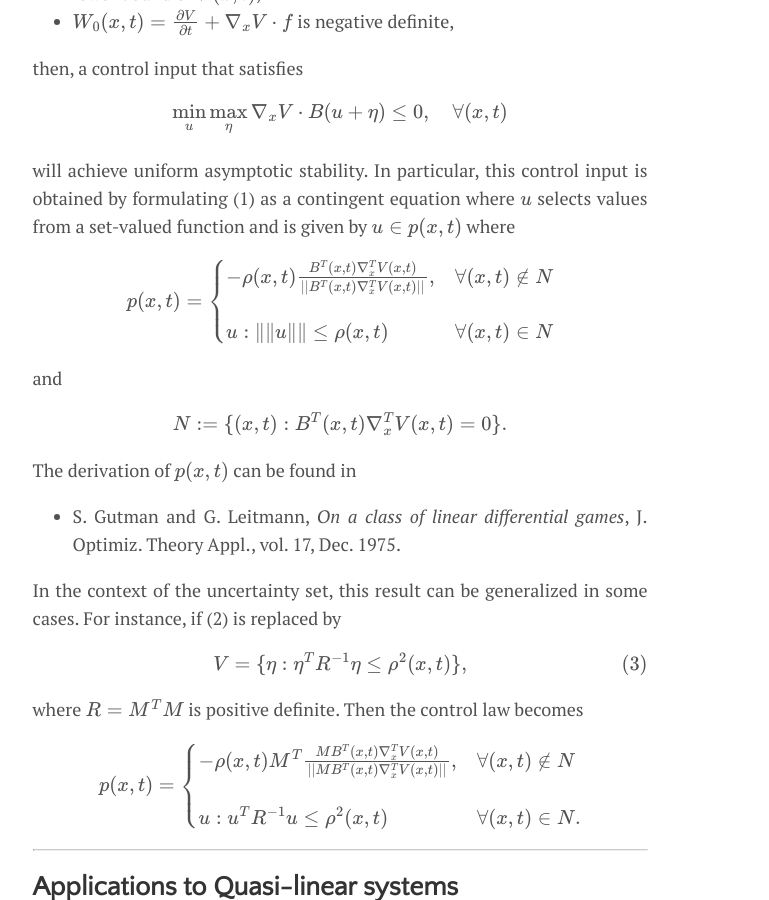
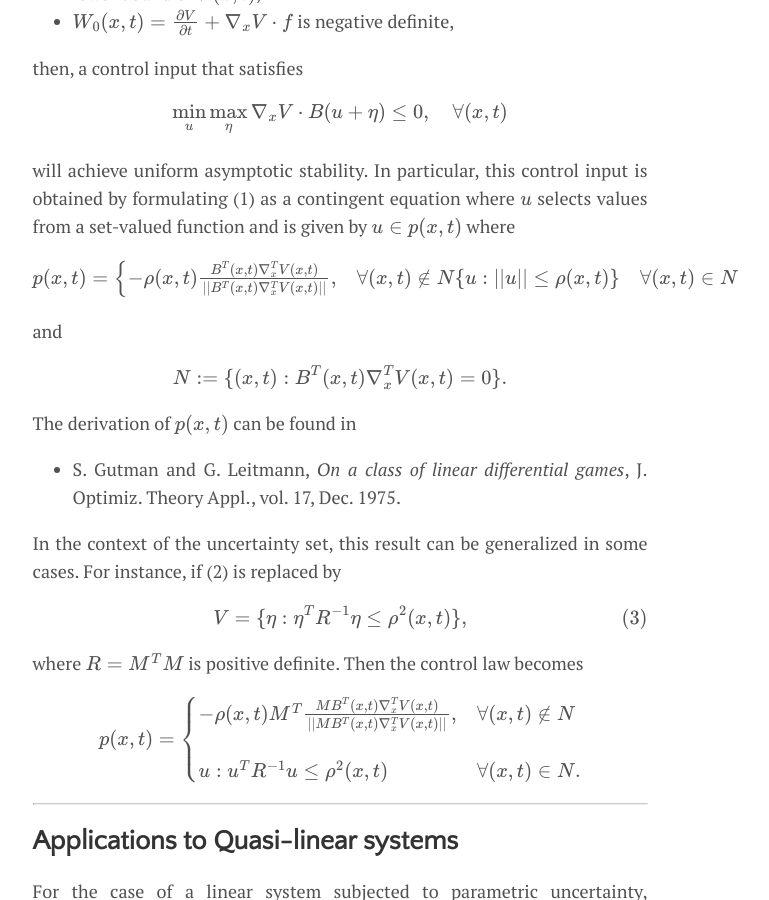
Before and after one commit to CheeGY/cheegy.github.io, a Jekyll site: the page built from _posts/2021-01-12-Gutman1979.md, in a window 1280 px wide and 900 px high, scrolled down 2781 px. Shown: the whole window, without its empty margins (300-1069 px from the left). Built offline with Jekyll 4.4.1, drawn with Linux system fonts in a browser that asks for light colours; formulas are drawn with MathJax 3.

Commit message:
Update 2021-01-12-Gutman1979.md

```diff
--- a/_posts/2021-01-12-Gutman1979.md
+++ b/_posts/2021-01-12-Gutman1979.md
@@ -74,12 +74,12 @@ then, a control input that satisfies
 \end{equation}
 will achieve uniform asymptotic stability. In particular, this control input is obtained by formulating (1) as a contingent equation where $u$ selects values from a set-valued function and is given by $u \in p(x,t)$ where
 
-$$
+\begin{aligned}
 p(x,t) = \begin{cases}
             -\rho(x,t) \frac{B^T(x,t) \nabla_x^T V(x,t)}{||B^T(x,t) \nabla_x^T V(x,t)||}, & \forall (x,t) \notin N \\
             \\{u : \|\|u\|\| \leq \rho(x,t)\\} &\forall (x,t) \in N
             \end{cases}
-$$
+\end{aligned}
 
 and
 \begin{equation}
```
